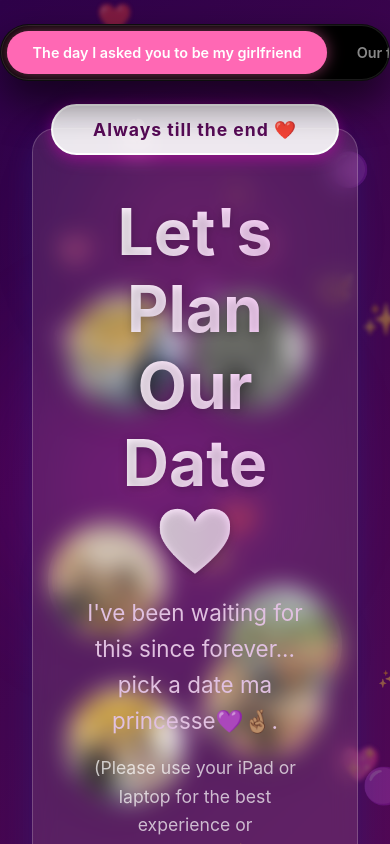
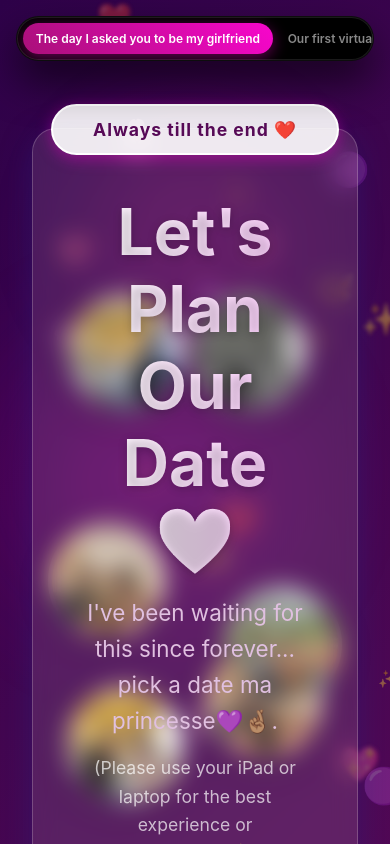
Before and after one commit to tj4589/Teedum, a React (Vite) app: page / in a window 390 px wide. Shown: the top 844 px of the page. Built offline with nearby package versions, Linux system fonts and the light colour scheme.

Commit message:
style: add gradient to pill and improve mobile responsiveness

```diff
--- a/src/App.css
+++ b/src/App.css
@@ -244,7 +244,6 @@ p {
 
 .pill-btn.active {
   color: #ffffff;
-  background: rgba(255, 105, 180, 0.3);
 }
 
 /* Dynamic Indicator for Active Tab */
@@ -255,12 +254,43 @@ p {
   bottom: 6px;
   left: var(--active-left, 6px);
   width: var(--active-width, 0);
-  background: #ff69b4;
+  background: linear-gradient(45deg, var(--color-primary), var(--color-secondary));
   border-radius: 30px;
   transition: all 0.5s cubic-bezier(0.19, 1, 0.22, 1);
   z-index: 0;
   pointer-events: none;
-  box-shadow: 0 0 15px rgba(255, 105, 180, 0.5);
+  box-shadow: 0 4px 15px rgba(248, 6, 204, 0.4);
+}
+
+/* Responsive Adjustments */
+@media (max-width: 768px) {
+  .nav-pill-container {
+    top: 1rem;
+    padding: 0 1rem;
+  }
+
+  .nav-pill {
+    max-width: 100%;
+    overflow-x: auto;
+    scrollbar-width: none;
+    gap: 2px;
+  }
+
+  .nav-pill::-webkit-scrollbar {
+    display: none;
+  }
+
+  .pill-btn {
+    padding: 0.6rem 1rem;
+    font-size: 0.8rem;
+  }
+}
+
+@media (max-width: 480px) {
+  .pill-btn {
+    padding: 0.5rem 0.8rem;
+    font-size: 0.75rem;
+  }
 }
 
 .app-root {
```
